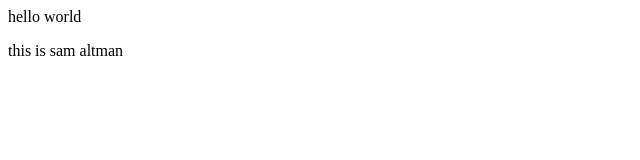
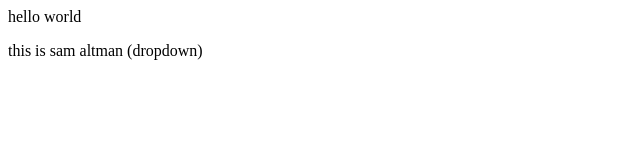
Before and after one commit to Vishnu00998/TestRepo, a plain HTML site: page index.html in a window 1280 px wide. Shown: the full height of the page, 0-640 px from the left. Drawn offline with Linux system fonts and the light colour scheme.

```diff
--- a/index.html
+++ b/index.html
@@ -1,2 +1,2 @@
 <p>hello world </p>
-<p> this is sam altman </p>
+<p> this is sam altman (dropdown)</p>
```
